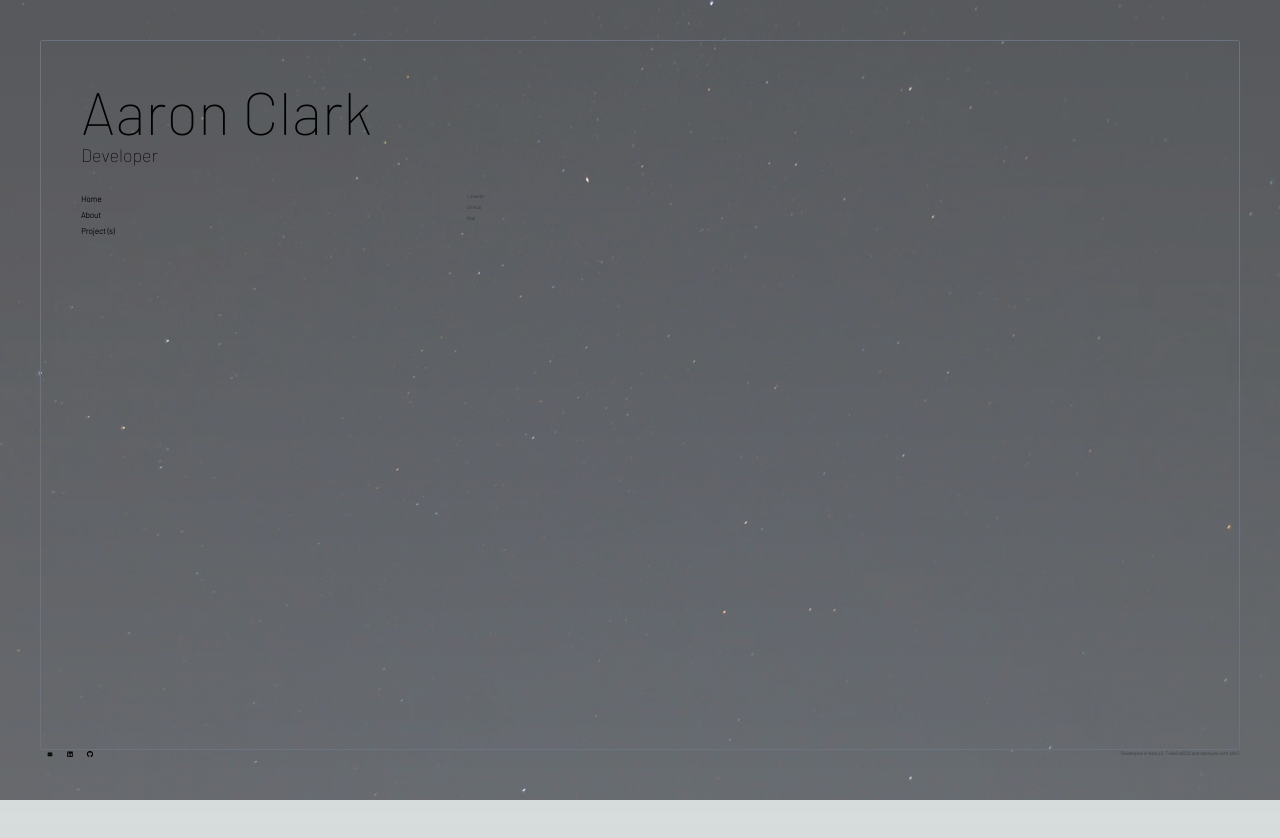
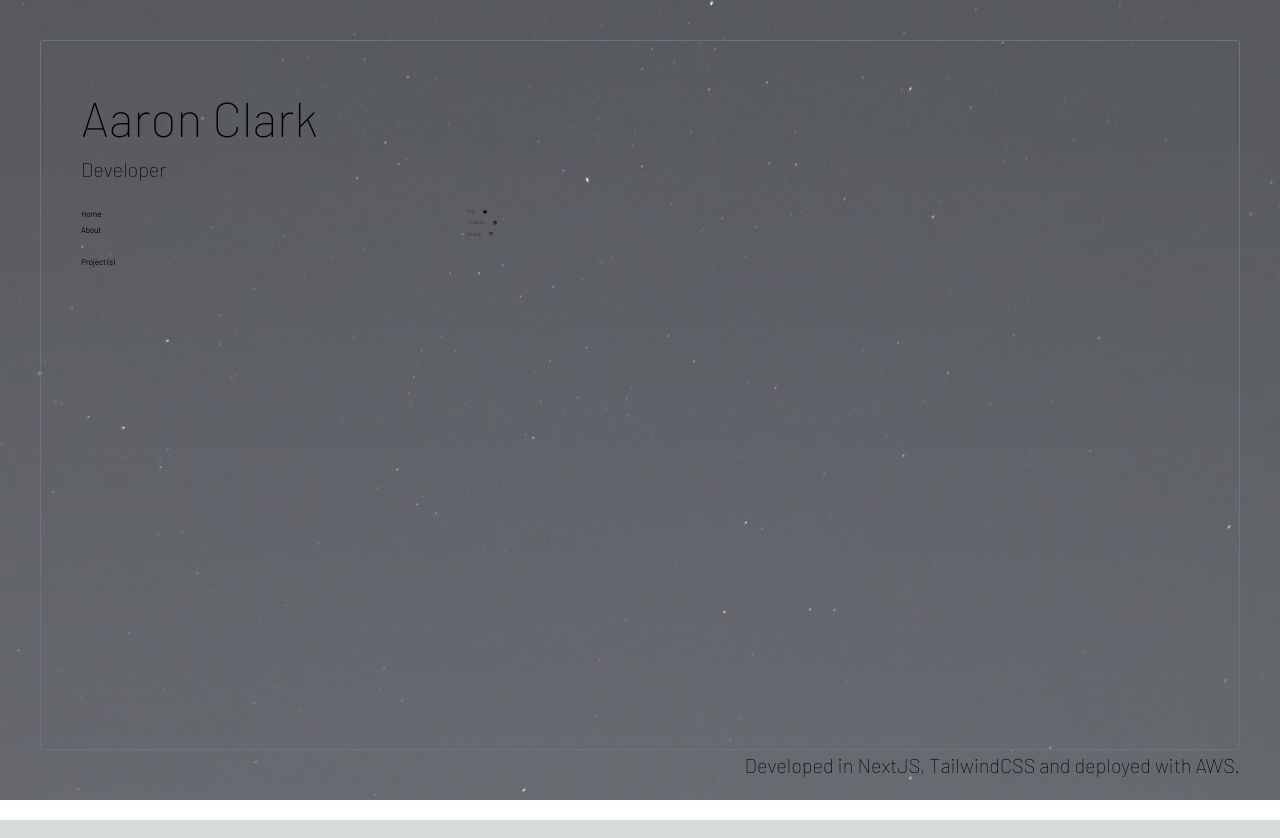
Before and after one commit to AaronC23/resume-cloud-aws, a Next.js app: page /contact in a window 1280 px wide. Built offline with nearby package versions, Linux system fonts and the light colour scheme.

Commit message:
Update font sizing WIP

```diff
--- a/app/contact/page.tsx
+++ b/app/contact/page.tsx
@@ -1,7 +1,19 @@
+import { faLinkedin, faGithub } from "@fortawesome/free-brands-svg-icons";
+import { faEnvelope } from "@fortawesome/free-solid-svg-icons";
+import { FontAwesomeIcon } from "@fortawesome/react-fontawesome";
+
 export default function About() {
   return (
     <div className="gap-y-1 grid text-xxs grid-cols-1 text-left">
-      <p>
+      <a
+        href="mailto:aaronclarkofficial@gmail.com"
+        className="hoverLink"
+        target="_blank"
+        rel="noopener noreferrer"
+      >
+        Mail
+        <FontAwesomeIcon icon={faEnvelope} size="xs" />
+      </a>
       <a
         href="https://www.linkedin.com/in/aaron-clarky/"
         className="hoverLink"
@@ -9,9 +21,8 @@ export default function About() {
         rel="noopener noreferrer"
       >
         LinkedIn
+        <FontAwesomeIcon icon={faLinkedin} size="xs" />
       </a>
-      </p>
-      <p>
       <a
         href="https://github.com/AaronC23/"
         className="hoverLink"
@@ -19,18 +30,8 @@ export default function About() {
         rel="noopener noreferrer"
       >
         GitHub
+        <FontAwesomeIcon icon={faGithub} size="xs" />
       </a>
-      </p>
-      <p>
-        <a
-          href="mailto:aaronclarkofficial@gmail.com"
-          className="hoverLink"
-          target="_blank"
-          rel="noopener noreferrer"
-        >
-          Mail
-        </a>
-      </p>
     </div>
   );
 }
--- a/app/layout.tsx
+++ b/app/layout.tsx
@@ -6,9 +6,6 @@ import Navbar from "./navbar/navbar";
 import Image from "next/image";
 import { config } from "@fortawesome/fontawesome-svg-core";
 import "@fortawesome/fontawesome-svg-core/styles.css";
-import { FontAwesomeIcon } from "@fortawesome/react-fontawesome";
-import { faEnvelope } from "@fortawesome/free-solid-svg-icons";
-import { faGithub, faLinkedin } from "@fortawesome/free-brands-svg-icons";
 
 const inter = Inter({ subsets: ["latin"] });
 config.autoAddCss = false;
@@ -28,10 +25,10 @@ export default function RootLayout({
       <body className={inter.className}>
         <div className="p-10 font-barlow">
           <div className="border border-1 border-gray-500 p-5 md:p-10 rounded-sm h-[calc(100vh-90px)]">
-            <p className="text-base sm:text-2xl md:text-5xl lg:text-6xl">
+            <p className="text-m xs:text-base s:text-xl sm:text-2xl md:text-3xl lg:text-4xl xl:text-5xl">
               Aaron Clark
             </p>
-            <p className="text-xs sm:text-sm md:text-lg pb-3 md:pb-6">
+            <p className="text-xxs xs:text-xs sm:text-m s:text-sm md:text-base lg:text-l xl:text-xl 2xl:text-2xl pb-3 md:pb-6">
               Developer
             </p>
             <main className="grid grid-cols-3 gap-10 h-[calc(100vh-170px)]">
@@ -51,36 +48,8 @@ export default function RootLayout({
               />
             </main>
           </div>
-          <div className="text-xxs flex justify-between">
-            <div className="text-left text-xs">
-              <a
-                href="mailto:youremail@example.com" // Replace with your email address
-                className="hoverLink text-xs"
-                target="_blank"
-                rel="noopener noreferrer"
-              >
-                <FontAwesomeIcon icon={faEnvelope} size="xs" />
-              </a>
-              <a
-                href="https://www.linkedin.com/"
-                className="hoverLink"
-                target="_blank"
-                rel="noopener noreferrer"
-              >
-                <FontAwesomeIcon icon={faLinkedin} />
-              </a>
-              <a
-                href="https://github.com/"
-                className="hoverLink"
-                target="_blank"
-                rel="noopener noreferrer"
-              >
-                <FontAwesomeIcon icon={faGithub} />
-              </a>
-            </div>
-            <div className="text-xxs">
-              Developed in NextJS, TailwindCSS and deployed with AWS.
-            </div>
+          <div className="text-xxs xs:text-xs s:text-sm sm:text-m md:text-base lg:text-l xl:text-xl text-right">
+            Developed in NextJS, TailwindCSS and deployed with AWS.
           </div>
         </div>
       </body>
--- a/app/navbar/navbar.tsx
+++ b/app/navbar/navbar.tsx
@@ -19,6 +19,10 @@ export default function Navbar() {
     {
       name: "About",
       link: "/about",
+    },
+    {
+      name: "Contact",
+      link: "/contact",
     },
     {
       name: "Project (s)",
--- a/tailwind.config.js
+++ b/tailwind.config.js
@@ -15,7 +15,9 @@ module.exports = {
         xxs: '0.3rem',
         xs: '0.4rem',
         sm: '0.5rem',
+        m: '0.65rem',
         base: '0.8rem',
+        l: '1rem',
         xl: '1.25rem',
         '2xl': '1.563rem',
         '3xl': '1.953rem',
@@ -24,6 +26,7 @@ module.exports = {
       },
       screens: {
         'xs': '420px',
+        's': '520px',
       },
       spacing: {
         '5px': '5px',
```
Lines whose indentation alone changed are shown as unchanged.
